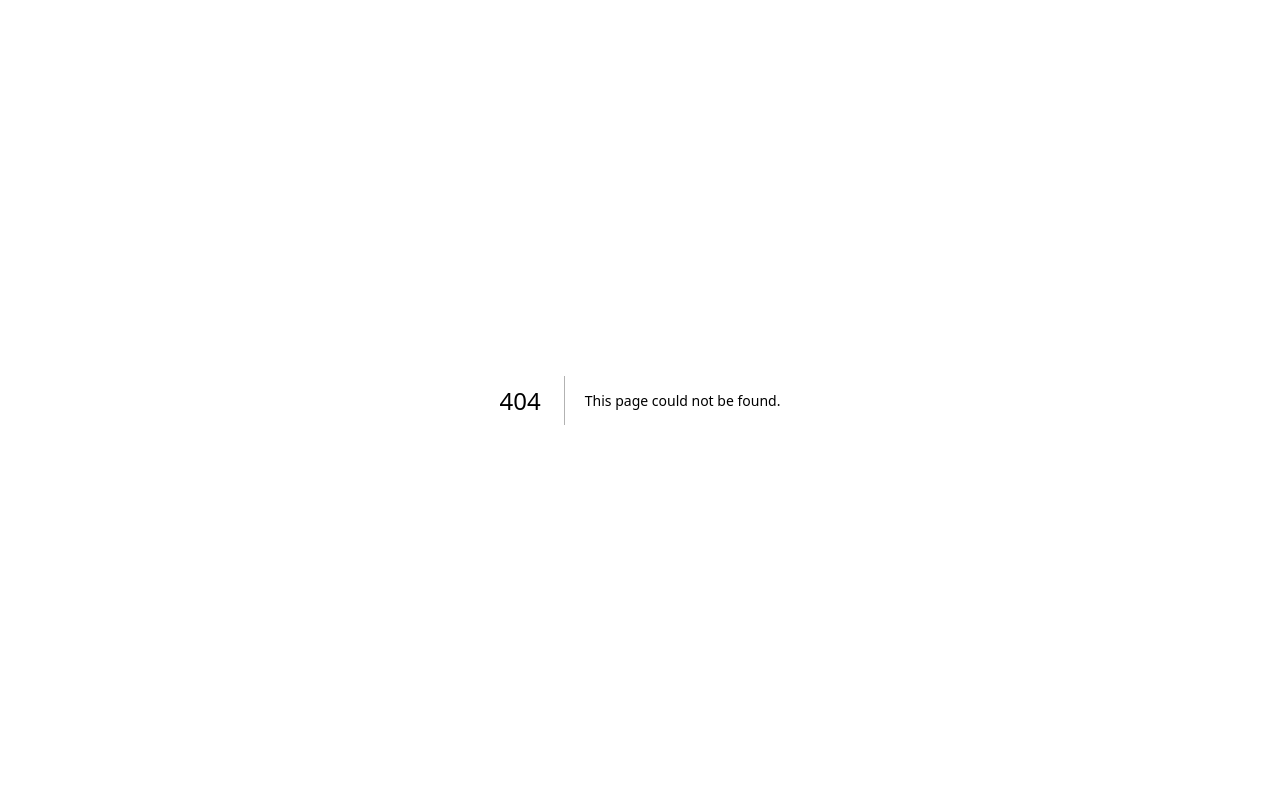
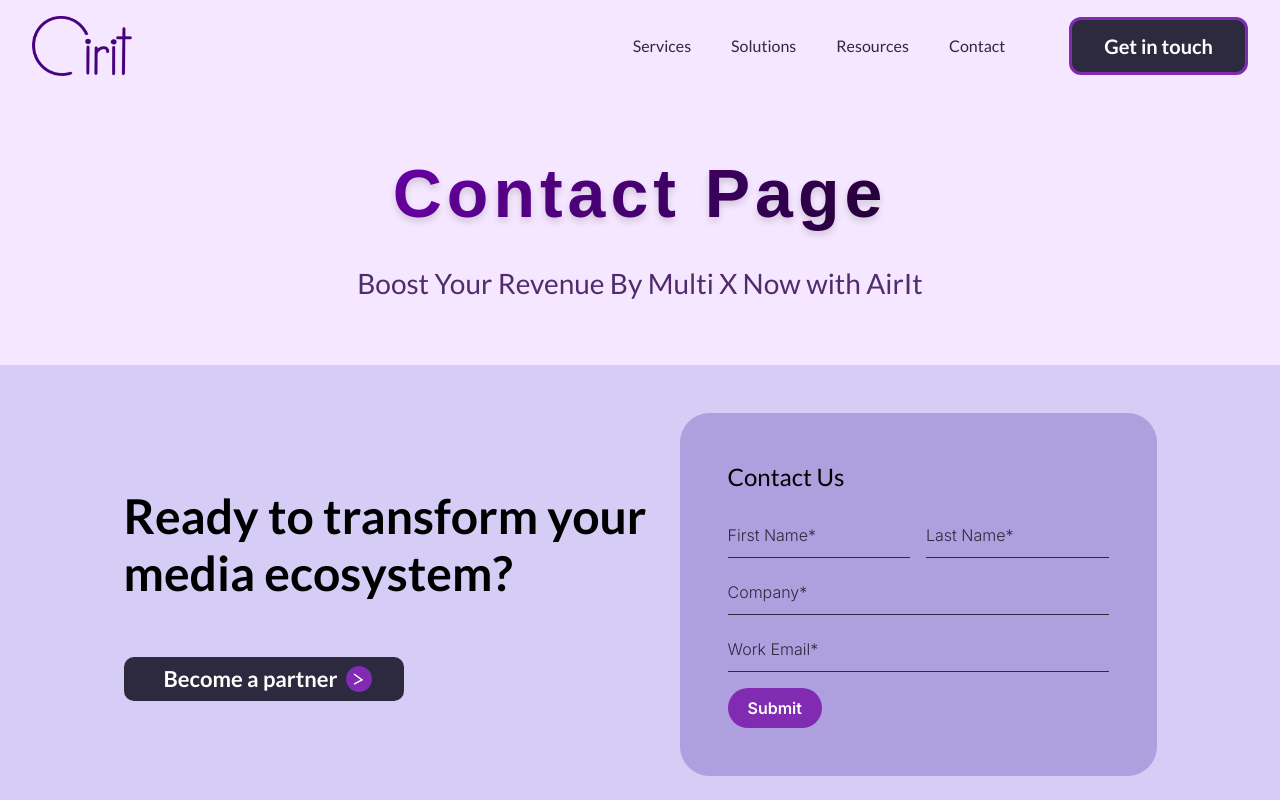
Before and after one commit to shivc868/airitlive, a Next.js app: page /contact in a window 1280 px wide. Before the commit this address had no page. Shown: the top 800 px of the page. Built offline with nearby package versions, Linux system fonts and the light colour scheme.

Commit message:
add contact page

```diff
--- a/components/common/Icons.tsx
+++ b/components/common/Icons.tsx
@@ -301,7 +301,7 @@
     height="12"
     viewBox="0 0 11 12"
     fill="none"
-    className="ml-0.5 mb-[1px]"
+    className=""
   >
     <path
       d="M1 0.976562L9 6.79474L1 11.1584"
--- a/components/common/SecondaryButton.tsx
+++ b/components/common/SecondaryButton.tsx
@@ -4,7 +4,7 @@
   children: React.ReactNode;
   onClick?: () => void;
   className?: string;
-  icon?: React.ReactNode; // Optional icon prop
+  icon?: React.ReactNode;
 }
 
 const SecondaryButton: React.FC<SecondaryButtonProps> = ({
@@ -16,9 +16,9 @@
   return (
     <button
       onClick={onClick}
-      className={`flex items-center justify-center leading-none gap-2 rounded-[10px] bg-thunder font-lato font-bold px-8 py-1.5 text-white hover:bg-purple duration-300 ease-in-out ${className}`}
+      className={`flex items-center justify-center leading-none gap-2 rounded-[10px] bg-thunder font-lato font-bold px-3 md:px-8 py-1.5 text-white hover:bg-purple duration-300 ease-in-out ${className}`}
     >
-      {icon && <span>{icon}</span>} {/* Render icon only if it exists */}
+      {icon && <span>{icon}</span>}
       {children}
     </button>
   );
--- a/components/contactus/ContactForm.tsx
+++ b/components/common/contactus/ContactForm.tsx
@@ -82,7 +82,7 @@
 
         <button
           type="submit"
-          className=" rounded-[92.265px] bg-purple text-white text-base font-semibold font-inter px-5 py-2 w-fit transition duration-300 hover:bg-thunder hover:text-white"
+          className=" rounded-[92.265px] bg-purple text-white text-base  font-semibold font-inter px-5 py-2 w-fit transition duration-300 hover:bg-thunder hover:text-white"
         >
           Submit
         </button>
--- a/components/contactus/ContactUs.tsx
+++ b/components/common/contactus/ContactUs.tsx
@@ -1,19 +1,22 @@
 import React from "react";
 import ContactForm from "./ContactForm";
 
-import SecondaryButton from "../common/SecondaryButton";
-import { RightArrow } from "../common/Icons";
+import SecondaryButton from "../SecondaryButton";
+import { RightArrow } from "../Icons";
 import SuccessAction from "@/components/home/SuccessAction";
 
 const ContactUs = () => {
   return (
     <section className="bg-lavender py-9 xl:py-12 px-4">
-      <div className="flex justify-between md:flex-row flex-col gap-5 items-center max-w-[1033px] mx-auto">
+      <div className="flex justify-between md:flex-row flex-col gap-6 items-center max-w-[1033px] mx-auto">
         <div className="lg:max-w-[558px] space-y-5 md:space-y-10 lg:space-y-14 w-full">
-          <h3 className="text-lg sm:text-xl md:text-3xl lg:text-[40px] xl:text-[48px] lg:leading-[119%]">
+          <h3 className="text-lg sm:text-xl md:text-3xl lg:text-[40px] xl:text-[48px] font-semibold font-lato lg:leading-[119%]">
             Ready to transform your media ecosystem?
           </h3>
-          <SecondaryButton className="h-8 md:h-11" icon={true}>
+          <SecondaryButton
+            className="h-8 md:h-11 text-base md:text-[22px]"
+            icon={true}
+          >
             Become a partner
             <span className="h-5 w-5 md:w-[26px] md:h-[26px] bg-purple rounded-full flex items-center justify-center">
               <RightArrow />
--- /dev/null
+++ b/components/contactpage/ContactHero.tsx
@@ -0,0 +1,24 @@
+import { styles } from "../common/style";
+
+const ContactHero = () => {
+  return (
+    <>
+      <header className="px-4">
+        <div
+          className={`${styles.container} py-14 md:py-16 sm:pt-40 flex flex-col justify-center items-center text-center gap-4 sm:gap-6 md:gap-9`}
+        >
+          <h1 className="flex flex-col text-[30px] sm:text-[50px] lg:text-[68px] leading-[1] font-helvetica-bold font-bold tracking-[5px] text-center">
+            <span className="gradient-hero-main-text text-center leading-[1] ">
+              Contact Page
+            </span>
+          </h1>
+          <p className="text-lg text-center sm:text-[24px] lg:text-[28px] text-plum font-lato font-medium leading-[1.2]">
+            Boost Your Revenue By Multi X Now with AirIt
+          </p>
+        </div>
+      </header>
+    </>
+  );
+};
+
+export default ContactHero;
--- /dev/null
+++ b/pages/contact.tsx
@@ -0,0 +1,20 @@
+import ContactUs from "@/components/common/contactus/ContactUs";
+import Footer from "@/components/common/Footer";
+import Header from "@/components/common/Header";
+import ContactHero from "@/components/contactpage/ContactHero";
+import React from "react";
+
+const contact = () => {
+  return (
+    <>
+      <main className="bg-main-bg">
+        <Header additionalclass="" />
+        <ContactHero />
+        <ContactUs />
+        <Footer />
+      </main>
+    </>
+  );
+};
+
+export default contact;
--- a/pages/index.tsx
+++ b/pages/index.tsx
@@ -1,4 +1,4 @@
-import ContactUs from "@/components/contactus/ContactUs";
+import ContactUs from "@/components/common/contactus/ContactUs";
 import Footer from "@/components/common/Footer";
 import Header from "@/components/common/Header";
 import Amplify from "@/components/home/Amplify";
```
Also changed, not shown: pages/services.tsx (+11 -12 lines).
